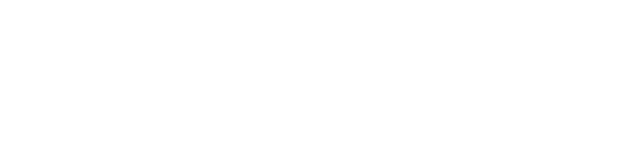
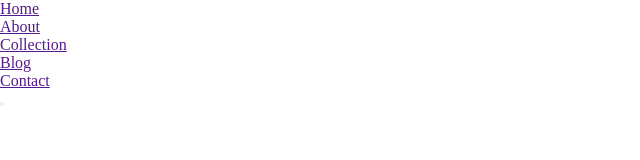
Before and after one commit to haykhayrapetyan001/MyProject, a plain HTML site: page index.html in a window 1280 px wide. Shown: the whole page, without its empty margins (0-640 px from the left). Drawn offline with Linux system fonts and the light colour scheme.

Commit message:
adding header

```diff
--- a/index.html
+++ b/index.html
@@ -8,6 +8,31 @@
     <link rel="stylesheet" href="css/style.css">
 </head>
 <body>
+    <header>
+        <div></div>
+        <nav>
+            <ul>
+                <li>
+                    <a href="">Home</a>
+                </li>
+                <li>
+                    <a href="">About</a>
+                </li>
+                <li>
+                    <a href="">Collection</a>
+                </li>
+                <li>
+                    <a href="">Blog</a>
+                </li>
+                <li>
+                    <a href="">Contact</a>
+                </li>
+            </ul>
+            <button></button>
+        </nav>
+    </header>
+    <main></main>
+    <footer></footer>
 
     <script src="js/script.js"></script>
 </body>
```
